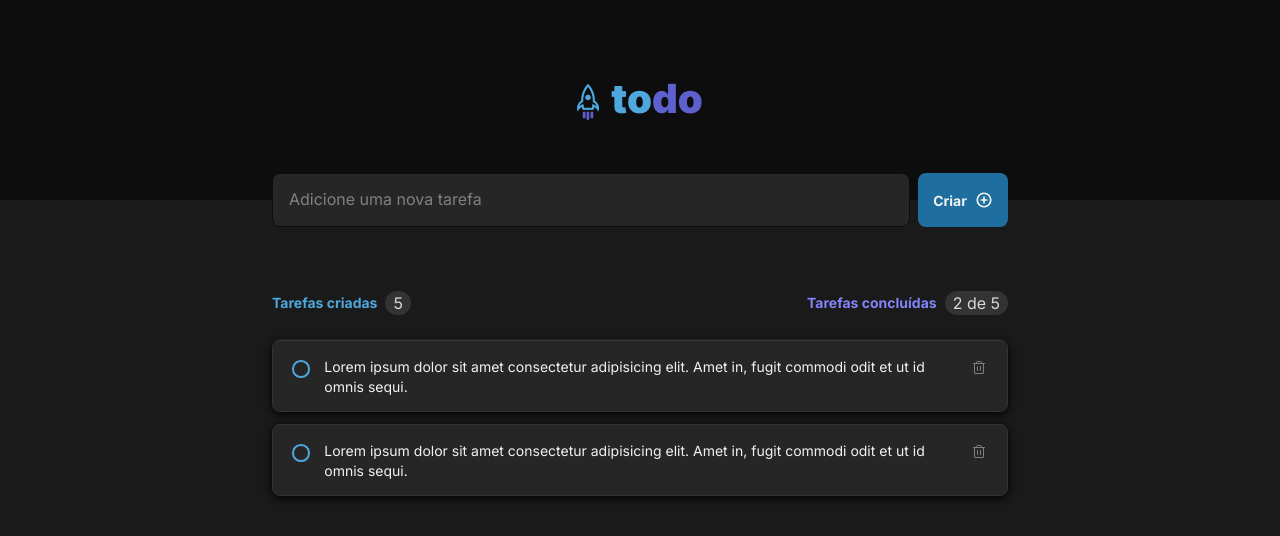
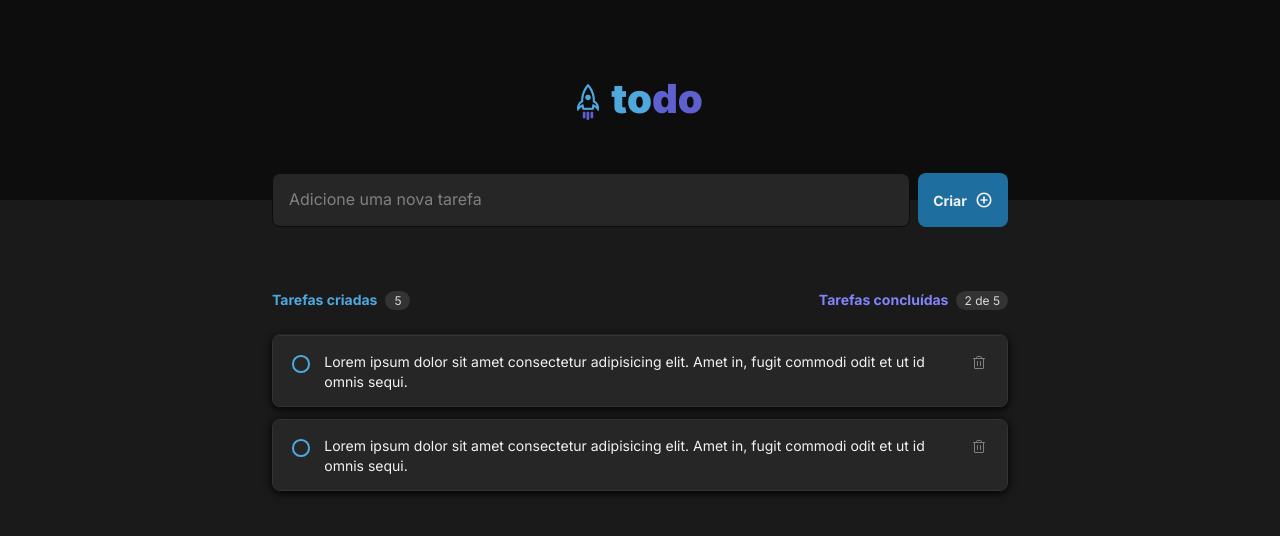
Before and after one commit to Jessica-Garcia/to-do-list-react, a React (Vite) app: page / in a window 1280 px wide. Shown: the top 536 px of the page. Built offline with nearby package versions, Linux system fonts and the light colour scheme.

Commit message:
refactor: fix TaskInformation component style

```diff
--- a/src/components/TaskInformations/style.module.css
+++ b/src/components/TaskInformations/style.module.css
@@ -23,13 +23,15 @@
     min-width: 1.5625rem;
     min-height: 1.1875rem;
     border-radius: 62.4375rem;
-    padding: 2px 8px 2px 8px;
+    padding: 0.125rem .5rem 0.125rem .5rem;
     background-color: var(--gray-400);
     display: flex;
     color: var(--gray-200);
     align-items: center;
     justify-content: center;
-    gap: 10px;
+    gap: 0.625rem;
+    font-size: 0.75rem;
+
 }
 
 .completedTasks{
@@ -45,15 +47,14 @@
     color: var(--purple);
 }
 
-.completedCounter{
+.completedCounter {
     background-color: var(--gray-400);
     color: var(--gray-200);
     min-width: 1.5625rem;
     min-height: 1.1875rem;
     border-radius: 62.4375rem;
-    padding: 2px 8px 2px 8px;
+    padding: 0.125rem .5rem 0.125rem .5rem;
     background-color: var(--gray-400);
-    color: var(--gray-200);
-    gap: 10px;
-
+    gap: 0.625rem;
+    font-size: 0.75rem;
 }
```
